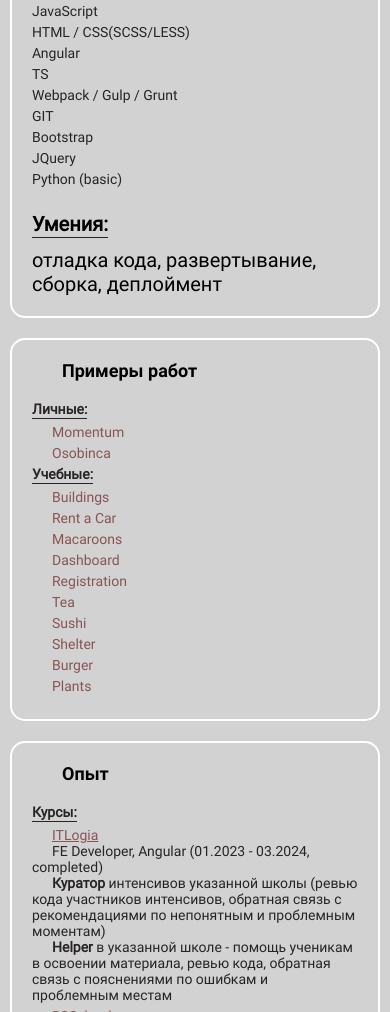
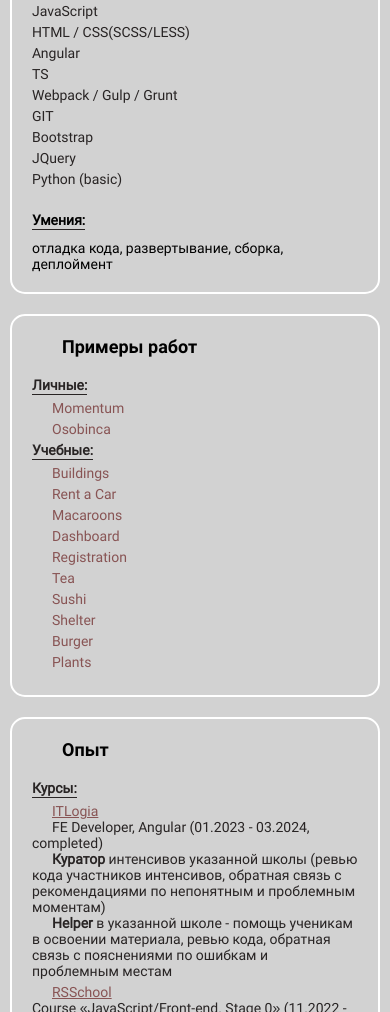
Before and after one commit to aliakseivb/cv-r, a plain HTML site: page index.html in a window 390 px wide. Shown: the part 702-1714 px from the top of the page. Drawn offline with Linux system fonts and the light colour scheme.

Commit message:
fix: adaptive

```diff
--- a/assets/styles/adaptive.css
+++ b/assets/styles/adaptive.css
@@ -219,6 +219,15 @@
     font-size: 14px;
   }
 
+  .extra-title.add {
+    font-size: 14px;
+    margin: 20px 0 10px;
+  }
+
+  .extra-title.add + div {
+    font-size: 14px;
+  }
+
   .footer .container {
     padding: 10px 10px;
     font-size: 22px;
```
Also changed, not shown: assets/styles/style.css (+5 -3 lines).
